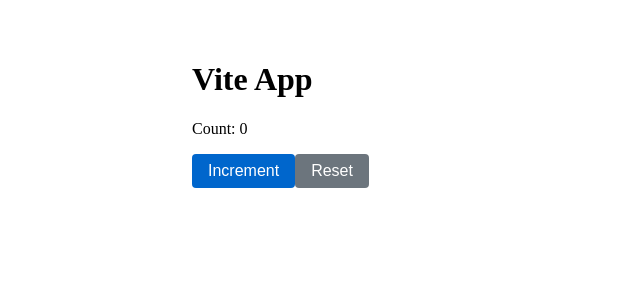
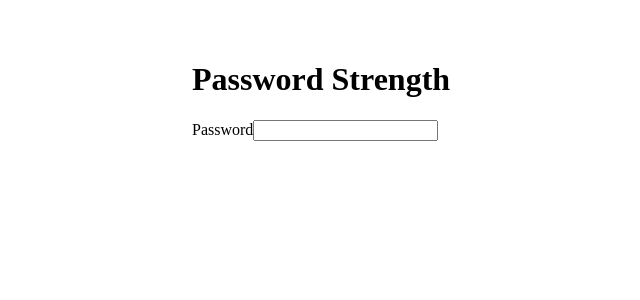
Before and after one commit to nikbrunner/template-react-vite-vitest, a React (Vite) app: page / in a window 1280 px wide. Shown: the top 300 px of the page, without its empty margins (148-788 px from the left). Built offline with nearby package versions, Linux system fonts and the light colour scheme.

Commit message:
chore: update App to render PasswordStrength component
- App.tsx now imports and renders PasswordStrength
- App.test.tsx updated to match new App

```diff
--- a/src/App.tsx
+++ b/src/App.tsx
@@ -1,21 +1,11 @@
-import { useState } from "react";
-
 import styles from "./App.module.css";
-import { Button } from "./components/Button/Button";
+import { PasswordStrength } from "./components/PasswordStrength/PasswordStrength";
 
 export function App() {
-    const [count, setCount] = useState(0);
-
     return (
         <main className={styles.app}>
-            <h1>Vite App</h1>
-            <p>Count: {count}</p>
-            <div className={styles.buttons}>
-                <Button onClick={() => setCount(c => c + 1)}>Increment</Button>
-                <Button variant="secondary" onClick={() => setCount(0)}>
-                    Reset
-                </Button>
-            </div>
+            <h1>Password Strength</h1>
+            <PasswordStrength />
         </main>
     );
 }
```
Also changed, not shown: 1 other file (tests, documents, lock files or other folders).
